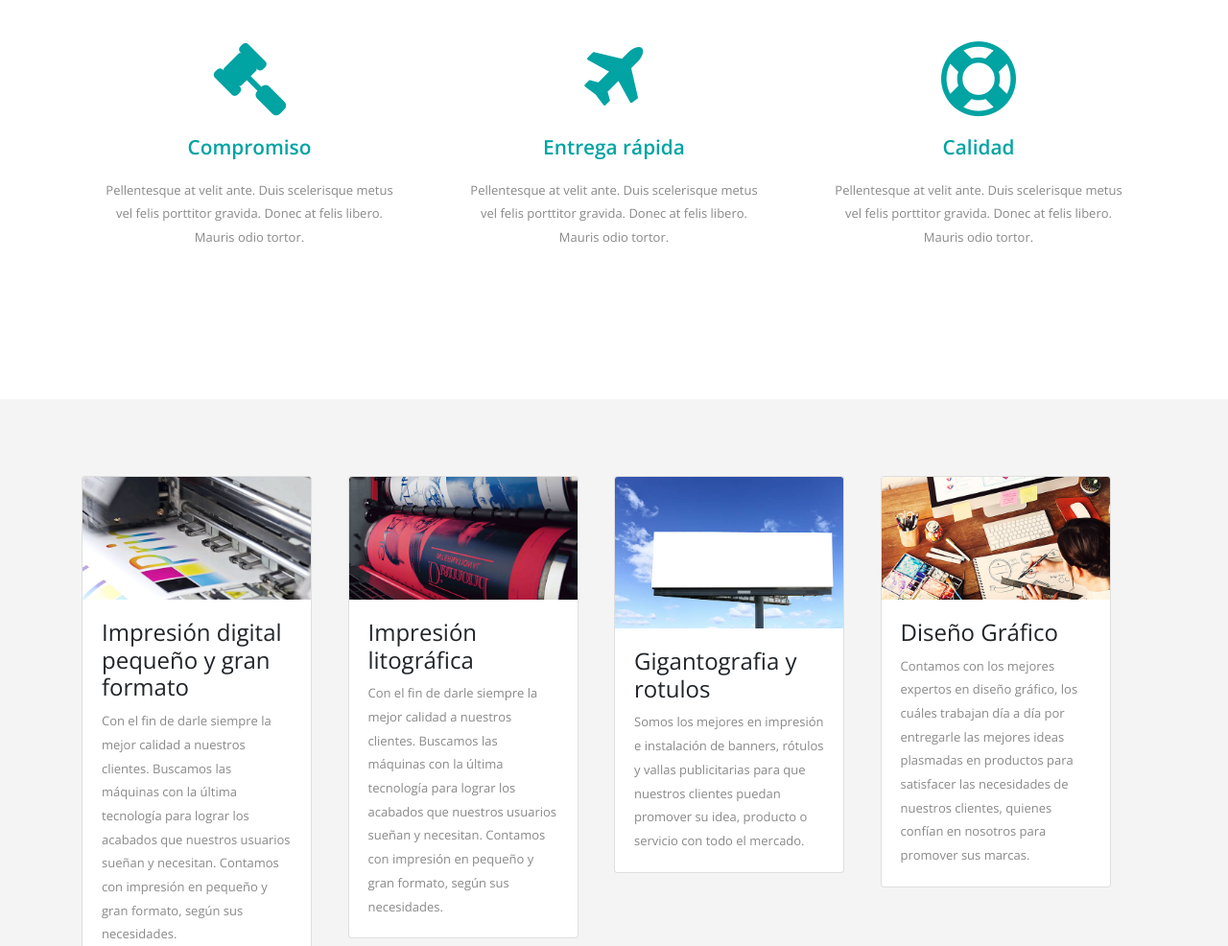
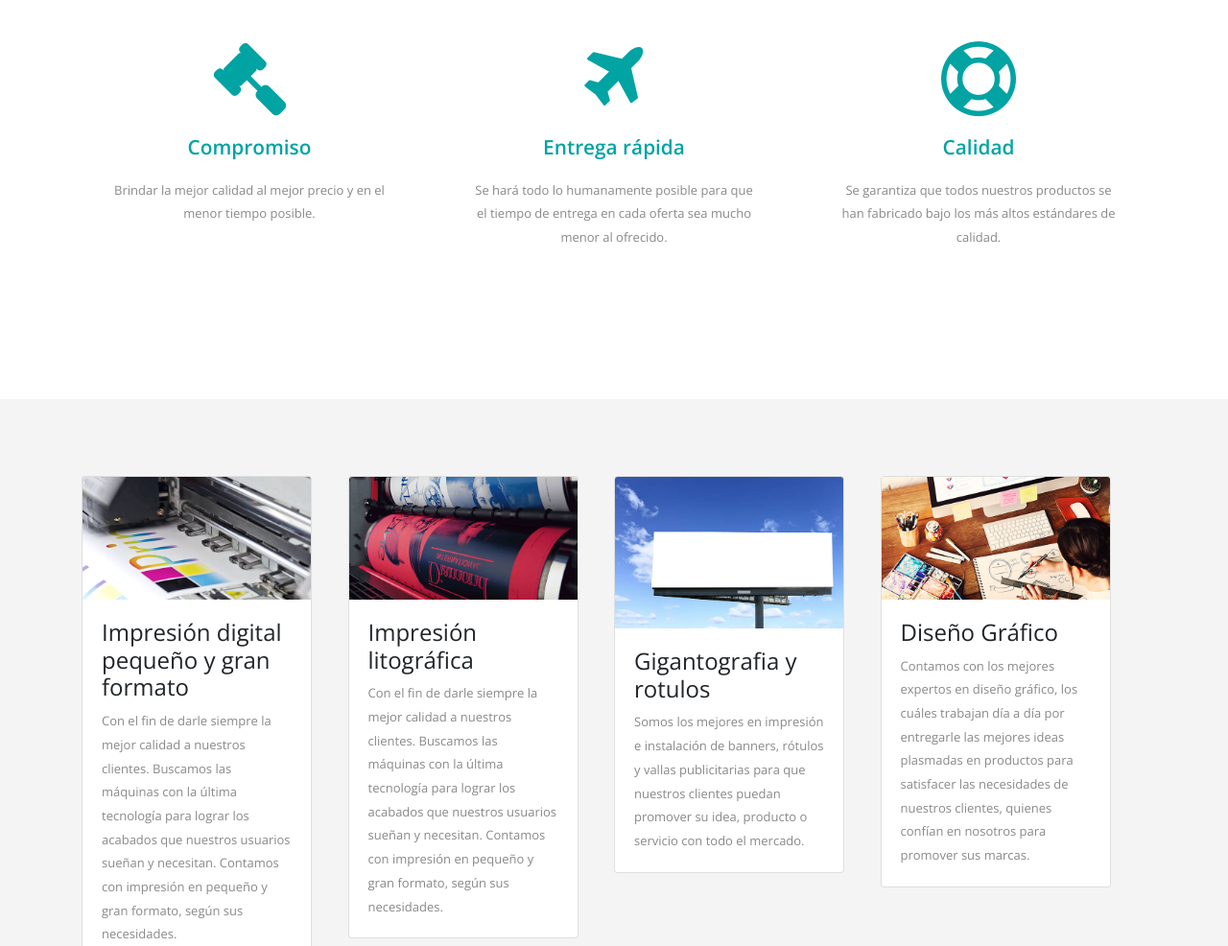
Before and after one commit to kacoto93/Irarco_v2, a plain HTML site: page index.html in a window 1280 px wide. Shown: the part 897-1883 px from the top of the page at 96% size. Drawn offline with nearby package versions, Linux system fonts and the light colour scheme; some packages are replaced by stand-ins of ours.

Commit message:
verificacion

```diff
--- a/index.html
+++ b/index.html
@@ -24,7 +24,7 @@ http://www.tooplate.com/view/2095-level
     <link rel="stylesheet" type="text/css" href="css/datepicker.css" />
     <link rel="stylesheet" href="css/irarco.css">
     <link rel="stylesheet" href="css/tooplate-style.css"> <!-- Templatemo style -->
-
+    <meta name="google-site-verification" content="XLS2VjjItYj037bMnxkLguP0GXS9CyZBHVu4kdbk7nw" />
     <!-- HTML5 shim and Respond.js for IE8 support of HTML5 elements and media queries -->
     <!-- WARNING: Respond.js doesn't work if you view the page via file:// -->
     <!--[if lt IE 9]>
@@ -114,20 +114,19 @@ http://www.tooplate.com/view/2095-level
                     <article class="col-sm-12 col-md-4 col-lg-4 col-xl-4 tm-article">
                         <i class="fa tm-fa-6x fa-legal tm-color-primary tm-margin-b-20"></i>
                         <h3 class="tm-color-primary tm-article-title-1">Compromiso</h3>
-                        <p>Pellentesque at velit ante. Duis scelerisque metus vel felis porttitor gravida. Donec at
-                            felis libero. Mauris odio tortor.</p>
+                        <p>Brindar la mejor calidad al mejor precio y en el menor tiempo posible.</p>
                     </article>
                     <article class="col-sm-12 col-md-4 col-lg-4 col-xl-4 tm-article">
                         <i class="fa tm-fa-6x fa-plane tm-color-primary tm-margin-b-20"></i>
                         <h3 class="tm-color-primary tm-article-title-1">Entrega rápida</h3>
-                        <p>Pellentesque at velit ante. Duis scelerisque metus vel felis porttitor gravida. Donec at
-                            felis libero. Mauris odio tortor.</p>
+                        <p>Se hará todo lo humanamente posible para que el tiempo de entrega en cada oferta sea mucho
+                            menor al ofrecido.</p>
                     </article>
                     <article class="col-sm-12 col-md-4 col-lg-4 col-xl-4 tm-article">
                         <i class="fa tm-fa-6x fa-life-saver tm-color-primary tm-margin-b-20"></i>
                         <h3 class="tm-color-primary tm-article-title-1">Calidad</h3>
-                        <p>Pellentesque at velit ante. Duis scelerisque metus vel felis porttitor gravida. Donec at
-                            felis libero. Mauris odio tortor.</p>
+                        <p>Se garantiza que todos nuestros productos se han fabricado bajo los más altos estándares de
+                            calidad.</p>
                     </article>
                 </div>
             </div>
```
